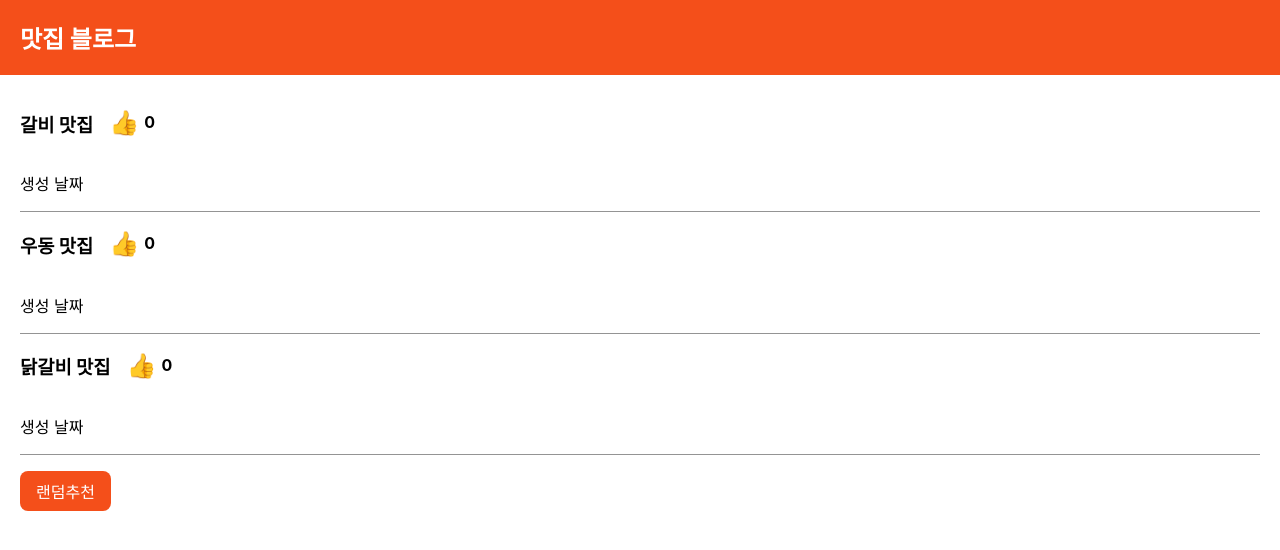
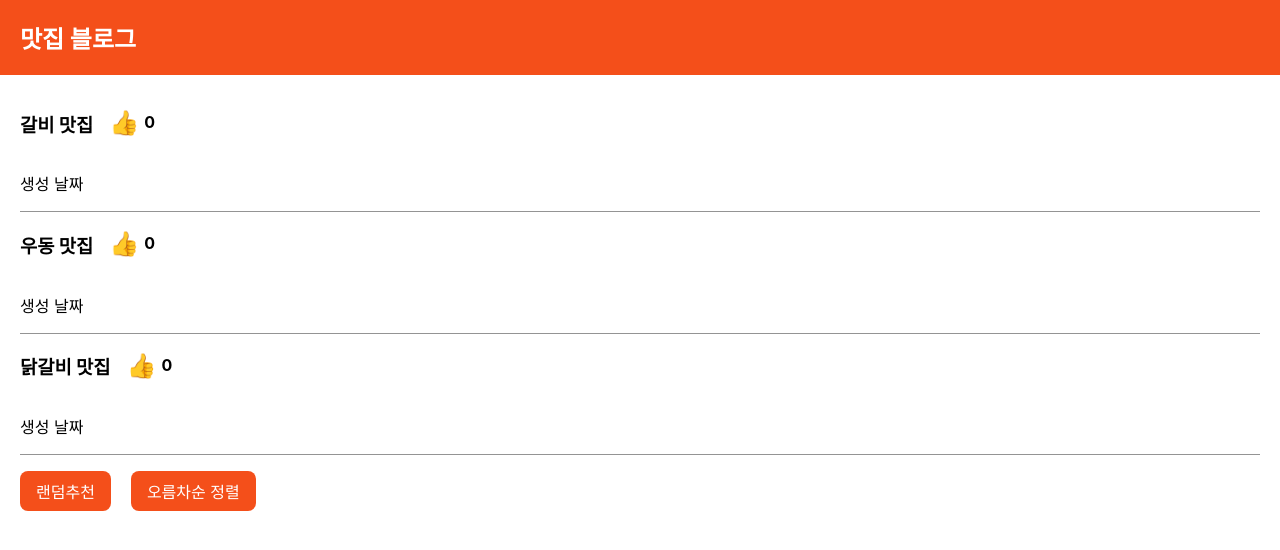
Before and after one commit to robbeca-code/Basic-React, a React (Create React App) app: page / in a window 1280 px wide. Shown: the top 550 px of the page. Built offline with nearby package versions, Linux system fonts and the light colour scheme.

Commit message:
Added sort button style and code to sort.

```diff
--- a/src/App.css
+++ b/src/App.css
@@ -25,6 +25,15 @@
 }
 
 .random-btn {
+  margin-left: 20px;
+  font-size: 1rem;
+  background-color: #f44f1a;
+  padding: 0.5rem 1rem;
+  border-radius: 8px;
+  color: #fff;
+}
+
+.sort-btn {
   margin-left: 20px;
   font-size: 1rem;
   background-color: #f44f1a;
--- a/src/App.js
+++ b/src/App.js
@@ -54,9 +54,19 @@ function App() {
 
       <button type="button" className="btn random-btn" onClick={()=>{
           let copyTitle = [...title];
-          copyTitle[0] = '곱창 맛집';
+          copyTitle[0] = '만두국 맛집';
           setTitle(copyTitle);
-        }}>랜덤추천</button>
+        }}>
+        랜덤추천
+      </button>
+
+      <button type="button" className="btn sort-btn" onClick={()=>{
+          let copyTitle = [...title]
+          copyTitle.sort();
+          setTitle(copyTitle);
+        }}>
+        오름차순 정렬
+      </button>
     </div>
   );
 }
```
